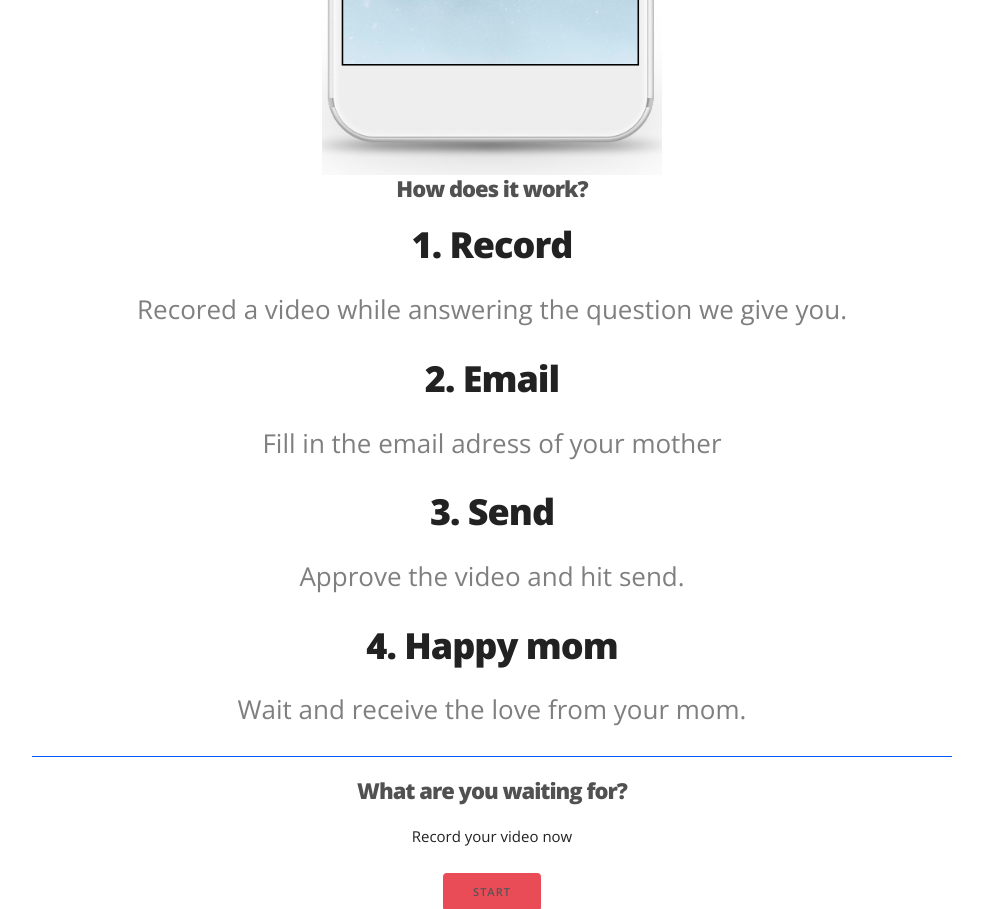
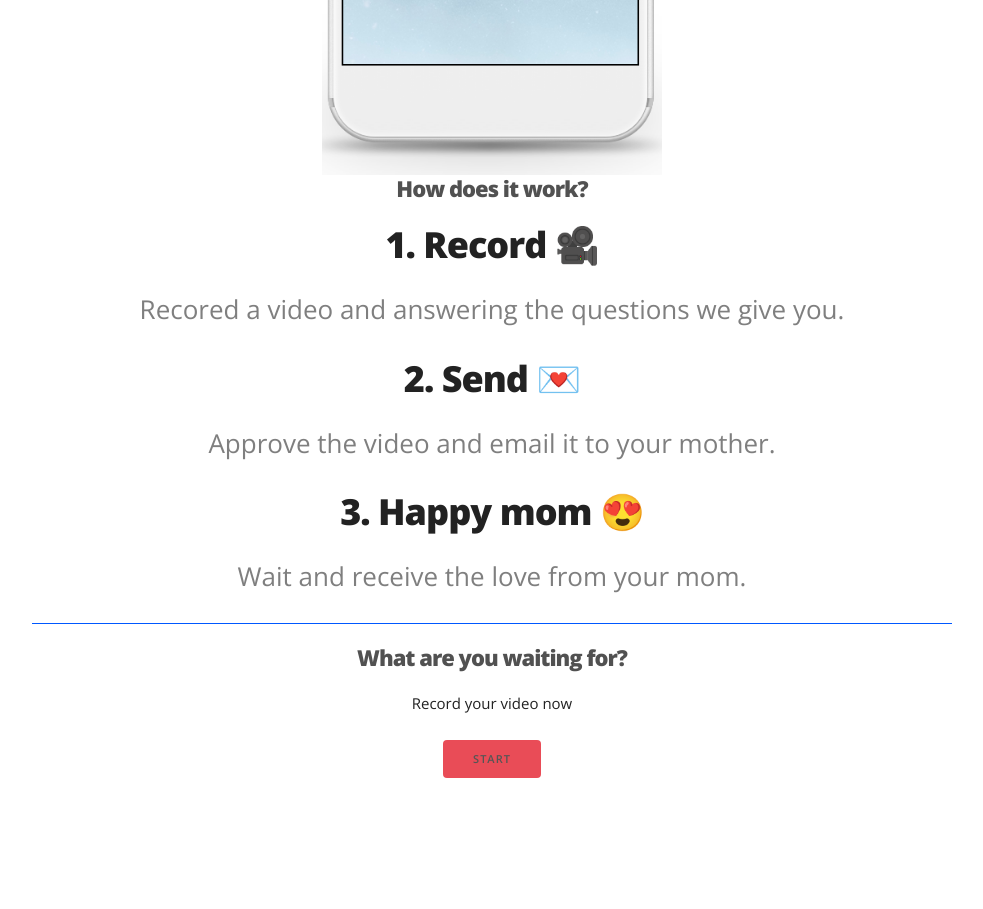
Before and after one commit to reb/appreciation, a Flask app: page / in a window 1280 px wide. Shown: the part 1095-2004 px from the top of the page, without its empty margins (148-1131 px from the left). After the commit the page ends 1873 px from the top, so only its background shows below. Run offline with Flask 2, Linux system fonts and the light colour scheme; parts of the project's set-up code (start-up, migrations or seed data) failed here and were passed over.

Commit message:
new edits

```diff
--- a/templates/index.html
+++ b/templates/index.html
@@ -53,10 +53,9 @@
       <div class="card">
 <div class="startings">
       <h2> How does it work?</h2>
-        <h3> 1. Record </h3> <p class="question">Recored a video while answering the question we give you.</p>
-        <h3> 2. Email </h3> <p class="question"> Fill in the email adress of your mother</p>
-        <h3> 3. Send </h3> <p class="question">Approve the video and hit send.</p>
-        <h3> 4. Happy mom </h3> <p class="question">Wait and receive the love from your mom.</p>
+        <h3> 1. Record 🎥 </h3> <p class="question">Recored a video and answering the questions we give you.</p>
+        <h3> 2. Send 💌 </h3> <p class="question">Approve the video and email it to your mother.</p>
+        <h3> 3. Happy mom 😍 </h3> <p class="question">Wait and receive the love from your mom.</p>
         <div class="lijntje"></div>
          <h2> What are you waiting for?</h2>
          <p> Record your video now</p>
--- a/templates/share.html
+++ b/templates/share.html
@@ -40,7 +40,10 @@
       <div class="card">
         <p class="question">Share MyApprication with your friends to make their mother happy.</p>
       <div class="startings">
-      <a href="recording.html"><div class="start button"> Twitter </div></a>
+        <a class="twitter-share-button"
+          href="https://twitter.com/intent/tweet?text= https://www.MyApprication.co"
+          data-size="large">
+          Tweet</a>
       <a href="recording.html"><div class="start button"> Facebook </div></a>
 
       </div>
```
Also changed, not shown: templates/recording.html (+9 -1 lines).
